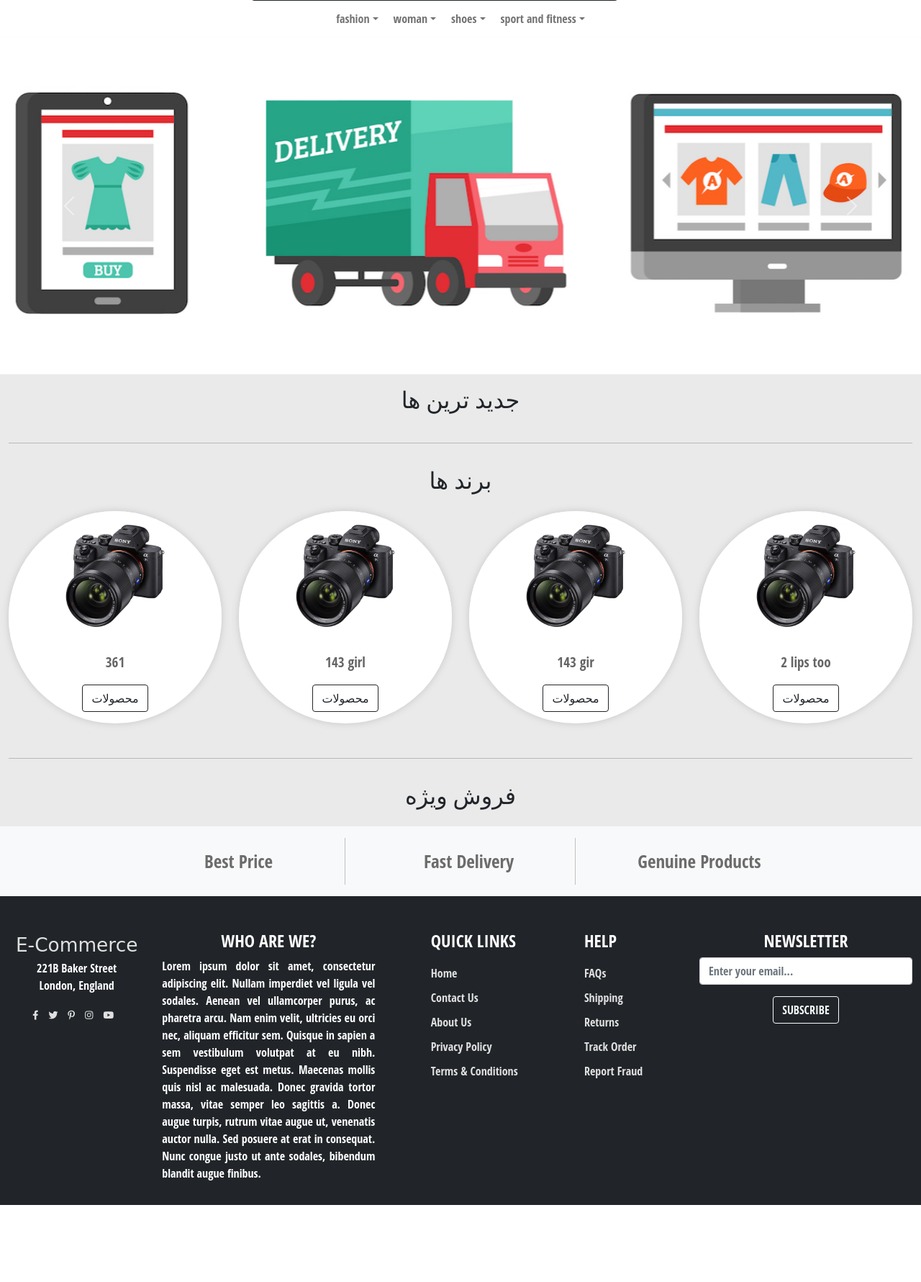
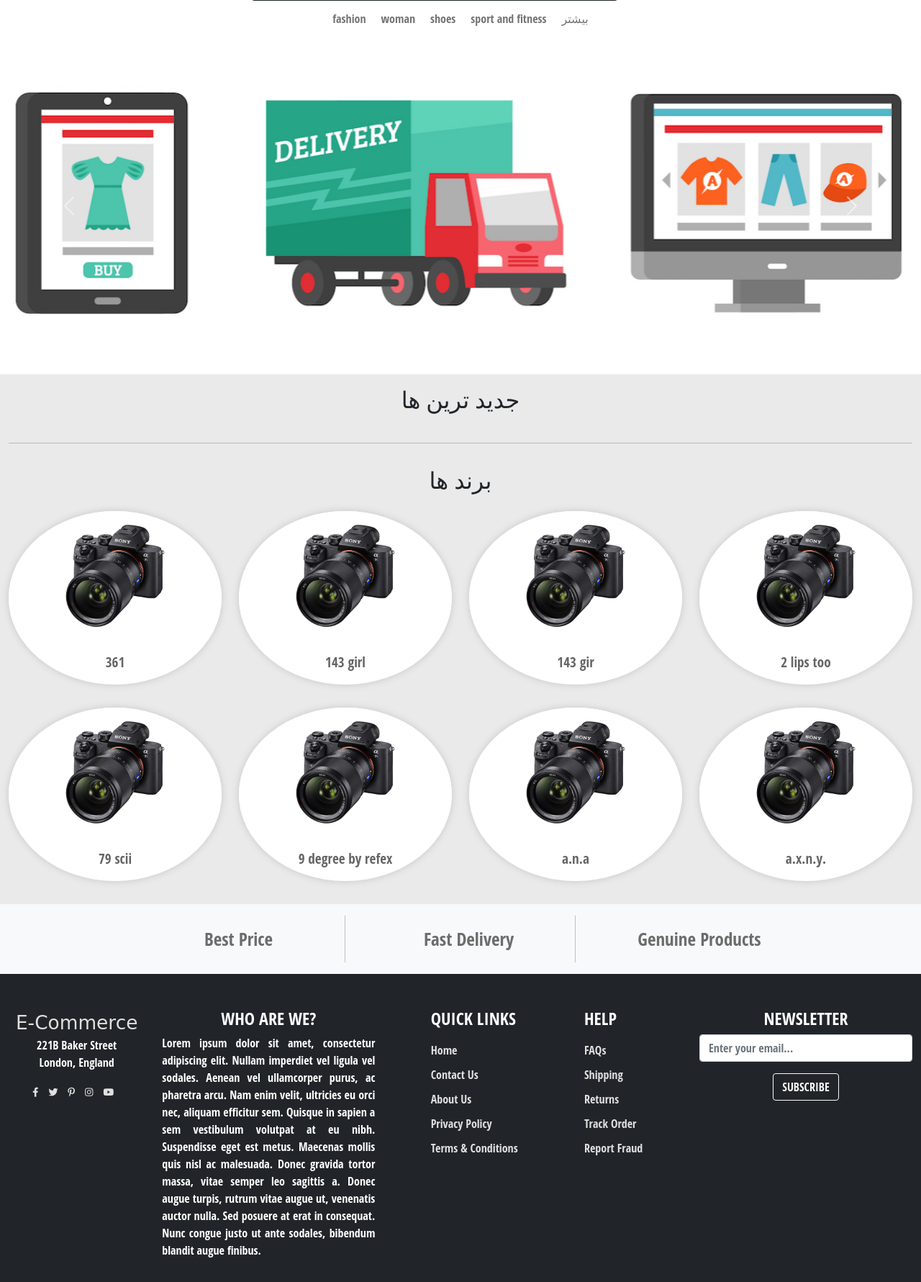
Before and after one commit to alirahmnicode/ecommerce, a Django app: page / in a window 1280 px wide. Shown: the part 61-1842 px from the top of the page at 72% size. Before the commit the page ends 1735 px from the top, so only its background shows below. Run offline with Django 4.2, Linux system fonts and the light colour scheme; data comes from the database, SQL or seed files in the repository; data that the repository does not hold is empty; parts of the project's set-up code (start-up, migrations or seed data) failed here and were passed over; some libraries are stand-ins or nearby versions.

Commit message:
update template

```diff
--- a/ecommerce/inventory/templates/inventory/index.html
+++ b/ecommerce/inventory/templates/inventory/index.html
@@ -21,7 +21,7 @@
                             </div>
                         </div>
                         <div class="row">
-                            {% for product in data.new_products|slice:"4" %}
+                            {% for product in data.new_products|slice:"8" %}
                             <!-- Product -->
                             <div class="col-lg-3 col-sm-6 my-3">
                                 <div class="col-12 bg-white text-center h-100 product-item">
@@ -75,7 +75,7 @@
                             </div>
                         </div>
                         <div class="row">
-                            {% for brand in data.brands %}
+                            {% for brand in data.brands|slice:"8" %}
                             <!-- Brand -->
                             <div class="col-lg-3 col-sm-6 my-3">
                                 <div class="brand col-12 bg-white text-center h-100 product-item">
@@ -89,9 +89,6 @@
                                             <a href="{% url 'inventory:filter' %}?brand={{brand.id}}"
                                                 class="product-name">{{brand.name}}</a>
                                         </div>
-                                        <div class="col-12 mb-3 align-self-end">
-                                            <button class="btn btn-outline-dark" type="button">محصولات</button>
-                                        </div>
                                     </div>
                                 </div>
                             </div>
@@ -102,59 +99,6 @@
                 </div>
             </div>
             <!-- Brandss -->
-
-            <div class="col-12">
-                <hr>
-            </div>
-
-            <!-- Top Selling Products -->
-            <div class="col-12">
-                <div class="row">
-                    <div class="col-12 py-3">
-                        <div class="row">
-                            <div class="col-12 text-center text-uppercase">
-                                <h2>فروش ویژه</h2>
-                            </div>
-                        </div>
-                        <div class="row">
-                            {% for product in data.discount_products %}
-                            <!-- Product -->
-                            <div class="col-lg-3 col-sm-6 my-3">
-                                <div class="col-12 bg-white text-center h-100 product-item">
-                                    <div class="row h-100">
-                                        <div class="col-12 p-0 mb-3">
-                                            <a href="product.html">
-                                                <img src="{% static 'images/image-1.jpg' %}" class="img-fluid">
-                                            </a>
-                                        </div>
-                                        <div class="col-12 mb-3">
-                                            <a href="product.html" class="product-name">{{product.name}}</a>
-                                        </div>
-                                        <div class="col-12 mb-3">
-                                            <span class="product-price-old">
-                                                {{product.sale_price}}
-                                            </span>
-                                            <br>
-                                            <span class="product-price">
-                                                $500
-                                            </span>
-                                        </div>
-                                        <div class="col-12 mb-3 align-self-end">
-                                            <button data-product_id="{{product.pk}}"
-                                                class="add-to-cart btn btn-outline-dark" type="button">Add to
-                                                cart</button>
-                                        </div>
-                                    </div>
-                                </div>
-                            </div>
-                            <!-- Product -->
-                            {% endfor %}
-                        </div>
-                    </div>
-                </div>
-            </div>
-            <!-- Top Selling Products -->
-
             <div class="col-12 py-3 bg-light d-sm-block d-none">
                 <div class="row">
                     <div class="col-lg-3 col ms-auto large-holder">
--- a/ecommerce/inventory/views.py
+++ b/ecommerce/inventory/views.py
@@ -9,13 +9,11 @@
 
 # Create your views here.
 def index(request):
-    brands = models.Brand.objects.all()[:4]
+    brands = models.Brand.objects.all()
     new_products = models.ProductInventory.objects.all()
-    discount_products = list(new_products)[:4]
     data = {
         "brands": brands,
         "new_products": new_products,
-        "discount_products": discount_products,
     }
     return render(request, "inventory/index.html", {"data": data})
 
--- a/ecommerce/static/css/style.css
+++ b/ecommerce/static/css/style.css
@@ -418,3 +418,7 @@
 #search-result {
     display: none;
 }
+
+form select {
+    width: 100%;
+}
--- a/ecommerce/templates/inc/header.html
+++ b/ecommerce/templates/inc/header.html
@@ -62,18 +62,14 @@
                     <ul class="navbar-nav mx-auto mt-2 mt-lg-0">
                         {% for category in categories|slice:":4" %}
                         <li class="nav-item dropdown">
-                            <a class="nav-link dropdown-toggle"
+                            <a class="nav-link"
                                 href="{% url 'inventory:filter' %}?{% update_params product__category=category.id %}"
                                 id="electronics">{{category}}</a>
-                            <!-- <div class="dropdown-menu" aria-labelledby="electronics">
-                                <a class="dropdown-item" href="category.html">Computers</a>
-                                <a class="dropdown-item" href="category.html">Mobile Phones</a>
-                                <a class="dropdown-item" href="category.html">Television Sets</a>
-                                <a class="dropdown-item" href="category.html">DSLR Cameras</a>
-                                <a class="dropdown-item" href="category.html">Projectors</a>
-                            </div> -->
                         </li>
                         {% endfor %}
+                        <li class="nav-item dropdown">
+                            <a class="nav-link" href="{% url 'inventory:filter' %}" id="electronics">بیشتر</a>
+                        </li>
                     </ul>
                 </div>
             </nav>
```
Also changed, not shown: ecommerce/inventory/templates/inventory/filter.html (+11 -2 lines).
